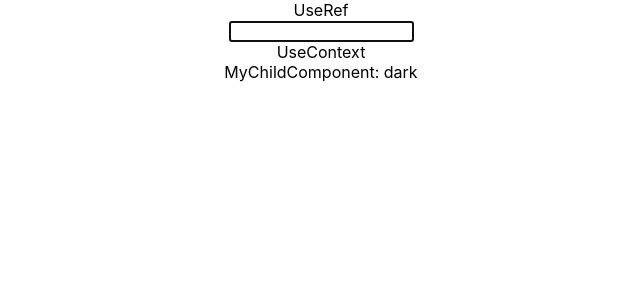
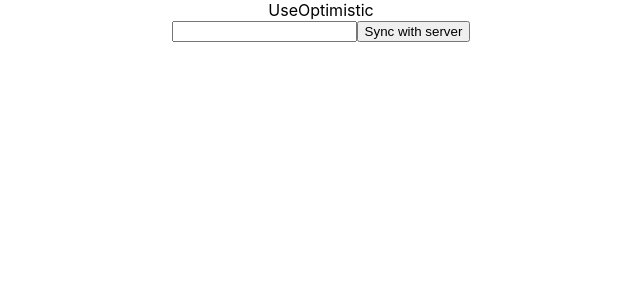
Before and after one commit to prasadgandhewar/react-learn, a React (Create React App) app in the folder my-app/: page / in a window 1280 px wide. Shown: the top 300 px of the page, without its empty margins (319-959 px from the left). Built offline with nearby package versions, Linux system fonts and the light colour scheme.

Commit message:
useoptimistic

```diff
--- a/my-app/src/App.tsx
+++ b/my-app/src/App.tsx
@@ -5,14 +5,16 @@ import { UseDefferedValue } from './hooks/UseDeffereValue';
 import UseTransitionHook from './hooks/UseTransitionHook';
 import UseRef from './hooks/UseRef';
 import UseContext from './hooks/UseContext';
+import UseOptimistic from './hooks/UseOptimistic';
 
 function App() {
   return (
     <div className="App">
       {/* <UseDefferedValue></UseDefferedValue> */}
       {/* <UseTransitionHook></UseTransitionHook> */}
-      <UseRef />
-      <UseContext />
+      {/* <UseRef /> */}
+      {/* <UseContext /> */}
+      <UseOptimistic/>
     </div>
   );
 }
--- /dev/null
+++ b/my-app/src/hooks/UseOptimistic.tsx
@@ -0,0 +1,44 @@
+import React, { useOptimistic, useState } from 'react';
+
+const delay = (ms: number) => new Promise(res => setTimeout(res, ms));
+
+export default function UseOptimistic() {
+    const [todos, setTodos] = useState<string[]>([]);
+    const [todo, setTodo] = useState<string>('');
+    const [optimisticTodo, setOptimisticTodo] = useOptimistic<string[]>(todos);
+    const [isPending, startTransition] = React.useTransition();
+    return (
+        <>
+            <div>UseOptimistic</div>
+            <input type="text" onKeyDown={(e) => {
+                startTransition(async () => {
+                    if (e.key === 'Enter') {
+                        const newTodo = e.currentTarget.value;
+                        setTodo(newTodo);
+                        // setTodos([...todos, newTodo]);
+                        // setOptimisticTodo([...optimisticTodo, newTodo]);
+                        // await delay(2000);
+                        // setTodos([...todos, newTodo+' server'])
+                    }
+                });
+            }} />
+            <button onClick={(e) => {
+                startTransition(async () => {
+                    // if (e.key === 'Enter') {
+                        // const newTodo = e.currentTarget.value;
+                        // setTodo(newTodo);
+                        // setTodos([...todos, newTodo]);
+                        setOptimisticTodo([...optimisticTodo, 'mytodo']);
+                        await delay(2000);
+                        setTodos([...todos, 'mytodo' + ' server'])
+                    // }
+                });
+            }}>Sync with server</button>
+            <ul>
+                {optimisticTodo.map((todo, index) => (
+                    <li key={index}>{todo}</li>
+                ))}
+            </ul>
+        </>
+    )
+}
```
